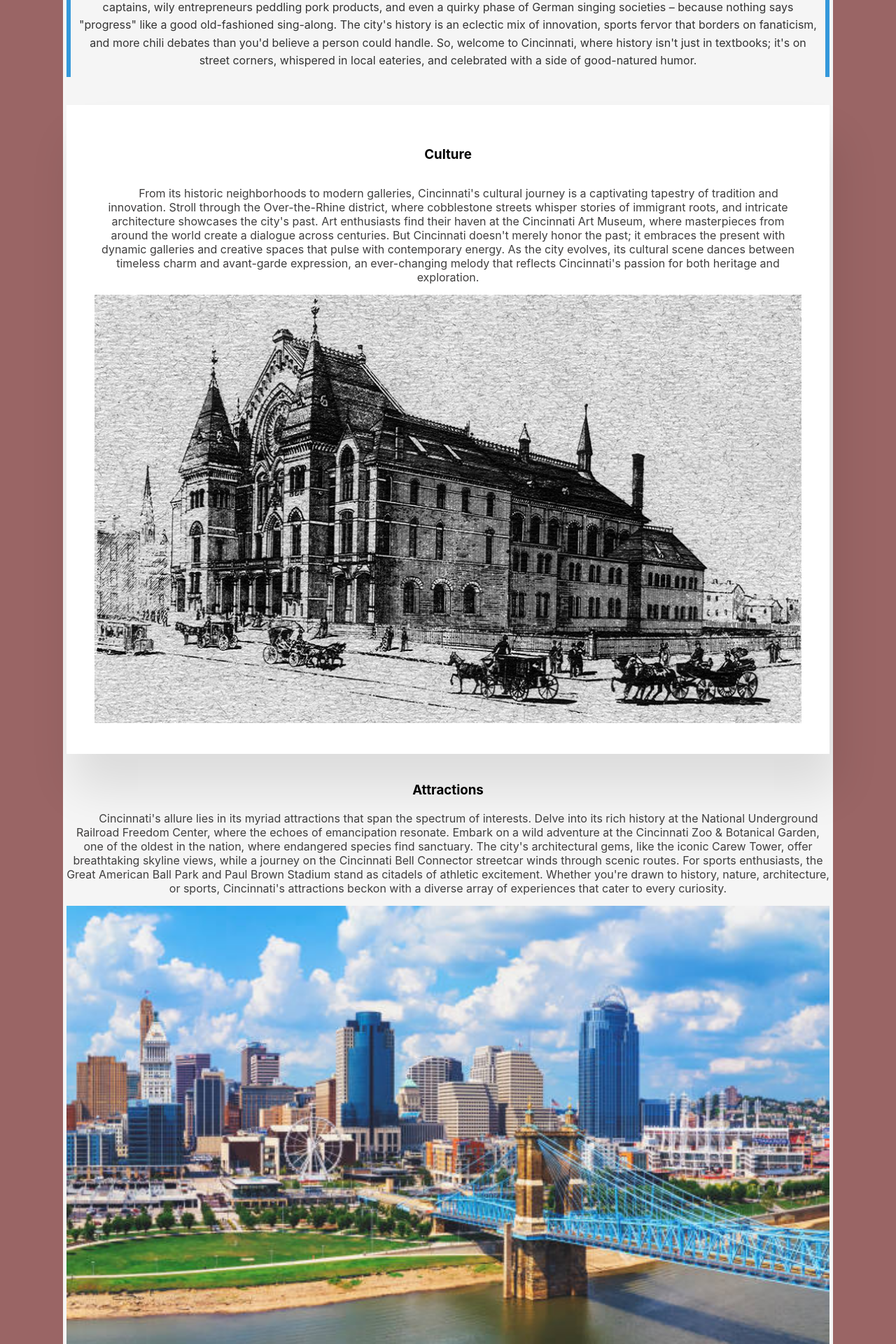
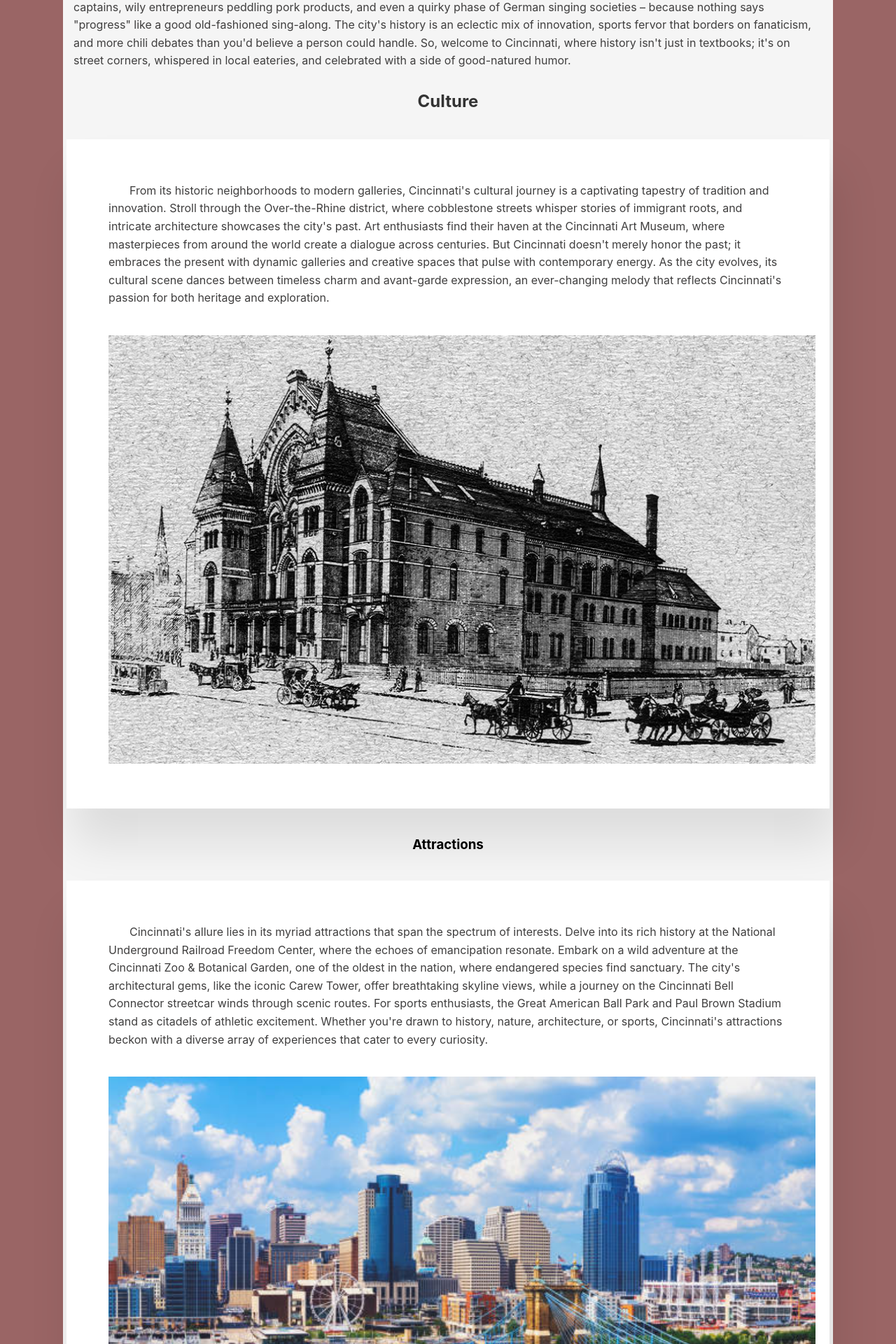
Before and after one commit to BenjaminMcQueen/capstone, a React (Create React App) app: page / in a window 1280 px wide. Shown: the part 1020-2940 px from the top of the page at 70% size. Built offline with nearby package versions, Linux system fonts and the light colour scheme; some icons are missing.

Commit message:
Home page design

```diff
--- a/src/components/home/Section2/Culture.jsx
+++ b/src/components/home/Section2/Culture.jsx
@@ -1,18 +1,33 @@
-import React from 'react';
+import React from "react";
 import cincinnatimusichall from "../../images/cincinnatimusichall.jpeg";
 
 const Culture = () => {
   return (
     <div className="culture">
+      <h2>Culture</h2>
       <div className="container">
-                <h3>Culture</h3>
         <div className="row">
-                    <div className="col-md-6">
-                        <p>
-                            From its historic neighborhoods to modern galleries, Cincinnati's cultural journey is a captivating tapestry of tradition and innovation. Stroll through the Over-the-Rhine district, where cobblestone streets whisper stories of immigrant roots, and intricate architecture showcases the city's past. Art enthusiasts find their haven at the Cincinnati Art Museum, where masterpieces from around the world create a dialogue across centuries. But Cincinnati doesn't merely honor the past; it embraces the present with dynamic galleries and creative spaces that pulse with contemporary energy. As the city evolves, its cultural scene dances between timeless charm and avant-garde expression, an ever-changing melody that reflects Cincinnati's passion for both heritage and exploration.
+          <p className="cul-att-spo-para">
+            From its historic neighborhoods to modern galleries, Cincinnati's
+            cultural journey is a captivating tapestry of tradition and
+            innovation. Stroll through the Over-the-Rhine district, where
+            cobblestone streets whisper stories of immigrant roots, and
+            intricate architecture showcases the city's past. Art enthusiasts
+            find their haven at the Cincinnati Art Museum, where masterpieces
+            from around the world create a dialogue across centuries. But
+            Cincinnati doesn't merely honor the past; it embraces the present
+            with dynamic galleries and creative spaces that pulse with
+            contemporary energy. As the city evolves, its cultural scene dances
+            between timeless charm and avant-garde expression, an ever-changing
+            melody that reflects Cincinnati's passion for both heritage and
+            exploration.
           </p>
-                    </div>
-                    <img class="home-img" src={cincinnatimusichall} alt="cincinnati culture" />
+
+          <img
+            className="cult-att-spo-img"
+            src={cincinnatimusichall}
+            alt="cincinnati culture"
+          />
         </div>
       </div>
     </div>
--- a/src/components/home/Section2/HomepageAttractions.jsx
+++ b/src/components/home/Section2/HomepageAttractions.jsx
@@ -1,16 +1,35 @@
-import React from 'react';
+import React from "react";
 import cincinnatiDowntown from "../../images/cincinnatiDowntown.jpeg";
 
 const HomepageAttractions = () => {
   return (
     <div className="attractions">
       <h3>Attractions</h3>
-      <p>
-        Cincinnati's allure lies in its myriad attractions that span the spectrum of interests. Delve into its rich history at the National Underground Railroad Freedom Center, where the echoes of emancipation resonate. Embark on a wild adventure at the Cincinnati Zoo & Botanical Garden, one of the oldest in the nation, where endangered species find sanctuary. The city's architectural gems, like the iconic Carew Tower, offer breathtaking skyline views, while a journey on the Cincinnati Bell Connector streetcar winds through scenic routes. For sports enthusiasts, the Great American Ball Park and Paul Brown Stadium stand as citadels of athletic excitement. Whether you're drawn to history, nature, architecture, or sports, Cincinnati's attractions beckon with a diverse array of experiences that cater to every curiosity.
-      </p>
-      <img className="home-img" src={cincinnatiDowntown} alt="cincinnati attractions" />
+      <div className="container">
+      <div className="row">
+        <p className="cul-att-spo-para">
+          Cincinnati's allure lies in its myriad attractions that span the
+          spectrum of interests. Delve into its rich history at the National
+          Underground Railroad Freedom Center, where the echoes of emancipation
+          resonate. Embark on a wild adventure at the Cincinnati Zoo & Botanical
+          Garden, one of the oldest in the nation, where endangered species find
+          sanctuary. The city's architectural gems, like the iconic Carew Tower,
+          offer breathtaking skyline views, while a journey on the Cincinnati
+          Bell Connector streetcar winds through scenic routes. For sports
+          enthusiasts, the Great American Ball Park and Paul Brown Stadium stand
+          as citadels of athletic excitement. Whether you're drawn to history,
+          nature, architecture, or sports, Cincinnati's attractions beckon with
+          a diverse array of experiences that cater to every curiosity.
+        </p>
+        <img
+          className="cult-att-spo-img"
+          src={cincinnatiDowntown}
+          alt="cincinnati attractions"
+        />
+      </div>
     </div>
-  )
-}
+    </div>
+  );
+};
 
-export default HomepageAttractions
+export default HomepageAttractions;
--- a/src/components/home/Section4.jsx
+++ b/src/components/home/Section4.jsx
@@ -8,7 +8,7 @@ import OverTheRhine from './Section4/OverTheRhine';
 const Section4 = () => {
   return (
     <div className="main">
-        <h1 className="main_heading">Top 5 things to do in Cincinnati</h1>
+        <h1 className="main_heading">Cincinnati's top 5 most visited places</h1>
         <div className="cards">
           <div className="cards_inner">
             <ArtMuseum />
--- a/src/components/home/Section4/ArtMuseum.jsx
+++ b/src/components/home/Section4/ArtMuseum.jsx
@@ -12,9 +12,11 @@ const ArtMuseum = () => {
                 <li> Free Admission</li>
                 <li>Ancient Artifacts</li>
             </ul>
-            <a href="https://www.cincinnatiartmuseum.org/" className="more">
+            <button className="place-box">
+            <a href="https://www.cincinnatiartmuseum.org/" className="more button">
                 Find more
             </a>
+            </button>
         </div>
     );
 };
--- a/src/components/home/Section4/Ballpark.jsx
+++ b/src/components/home/Section4/Ballpark.jsx
@@ -1,22 +1,28 @@
-import React from 'react'
+import React from "react";
 
 const Ballpark = () => {
   return (
     <div className="card">
       <h2 className="card_heading">Great American Ball Park</h2>
       <p className="card_info">
-                Experience the thrill of America's favorite pastime by catching a Cincinnati Reds baseball game at the iconic Great American Ball Park. Join the enthusiastic fans, savor ballpark snacks, and cheer for the home team as you immerse yourself in the rich history and excitement of baseball in Cincinnati.
+        Experience the thrill of America's favorite pastime by catching a
+        Cincinnati Reds baseball game at the iconic Great American Ball Park.
+        Join the enthusiastic fans, savor ballpark snacks, and cheer for the
+        home team as you immerse yourself in the rich history and excitement of
+        baseball in Cincinnati.
       </p>
       <ul className="m5">
         <li>Big Red Machine</li>
         <li>First Professional Baseball Team</li>
         <li>The Gap</li>
       </ul>
-              <a href="https://www.mlb.com/reds/" className="more">
+      <button className="place-box">
+        <a href="https://www.mlb.com/reds/" className="more button ">
           Find more
         </a>
+      </button>
     </div>
-  )
-}
+  );
+};
 
-export default Ballpark
+export default Ballpark;
--- a/src/index.css
+++ b/src/index.css
@@ -129,95 +129,57 @@ code {
   color: #333;
   text-align: center;
 }
-.history-para {
+p {
   font-size: 16px;
   line-height: 1.6;
   color: #333;
   margin-bottom: 20px;
-  border-left: 6px solid #3498db;
-  border-right: 6px solid #3498db;
+  /* border-left: 6px solid #3498db;
+  border-right: 6px solid #3498db; */
   padding: 10px;
-
+  text-align: left;
 }
 p::first-letter {
   margin-left: 30px;
 }
 /* culture */
-
+/* .row {
+  display: flex;
+  align-items: center;
+} */
+.cul-att-spo-para {
+  flex: 1;
+  padding:5px 20px;
+}
+.cult-att-spo-img {
+  width: 100%;
+  height: auto;
+  padding: 20px;
+  height: 100%;
+}
 
 /* home/5 most visited places */
 ul {
   list-style: none;
 }
-
 .main {
   max-width: 100%;
-  padding: 3em;
+  padding: 1em;
 }
-
 .main_heading {
   font-weight: 600;
-  font-size: 2.25em;
-  margin-bottom: 0.75em;
+  font-size: 2em;
+  color: black;
   text-align: center;
-  /* color: #eceff1; */
-  color: red;
-  text-align: center;
-  /* animation: alternate-reverse; */
-  background-color: #0003;
 }
-
-/* @keyframes fadeIn {
-  0% {
-    opacity: 0;
-    color: #ff6b6b;
-    background-color: #0003;
-  }
-  25% {
-    opacity: 0.4;
-    color: #ffd166;
-    background-color: #0003;
-  }
-  75% {
-    opacity: 0.7;
-    color: #ffacd1;
-    background-color: #0003;
-  }
-
-  100% {
-    opacity: 1;
-    color: #ffe4a3;
-    background-color: #0003;
-  }
-}
-
-@keyframes fadeOut {
-  0% {
-    transform: translateX(-100%);
-  }
-  100% {
-    transform: translateX(0);
-  }
-} */
-
-/* .main_heading {
-  animation: fadeIn 3s ease-in-out forwards infinite;
-} */
-
-/* .main_heading.fade-out {
-  animation: fadeOut 3s ease-in-out forwards;
-  animation-delay: 3s;
-} */
-
 .card_heading {
   text-align: center;
   color: white;
 }
-
 .card_info {
   color: #eceff1;
+  text-align: left;
 }
-
 .cards {
   position: relative;
 }
@@ -225,12 +187,12 @@ ul {
 .cards_inner {
   display: flex;
   flex-wrap: wrap;
-  /* gap: 1.5em; */
+  gap: 0.3em;
 }
 
 .card {
   flex: 1 1 14rem;
-  padding: 1.5em 2em;
+  padding: 0.5em 1em;
   display: grid;
   /* grid-template-rows: auto auto auto 1fr; */
   /* align-items: start; */
@@ -242,14 +204,38 @@ ul {
 }
 
 .more {
-  color: rgb(14, 133, 213);
+  color: rgb(255, 255, 255);
   font-size: 20px;
+  text-align: left;
+  text-decoration: none;
+}
+.place-box {
+  display: inline-block;
+  background-color: #767a7d;
+  padding: 5px;
+  border: 2px solid #f6f8f9;
+  border-radius: 7px;
+  color: #eceff1;
+  text-align: center;
+  line-height: 40px;
+}
+
+/* Responsive CSS */
+@media (max-width: 768px) {
+  /* Adjust button size for smaller screens */
+  .place-box {
+      width: 100px;
+      height: 30px;
+      line-height: 30px;
+  }
+}
+.m5 {
+  line-height: 25px;
   text-align: center;
 }
 
-.m5 {
-  margin-bottom: 5px;
-}
+
+
 
 /* Footers css */
 footer {
```
Also changed, not shown: src/components/home/Section2/Sports.jsx (+28 -8 lines), src/components/home/Section4/OverTheRhine.jsx (+10 -3 lines), src/components/home/Section4/RiverFront.jsx (+12 -6 lines), src/components/home/Section4/Zoo.jsx (+13 -9 lines). Lines whose indentation alone changed are shown as unchanged.
